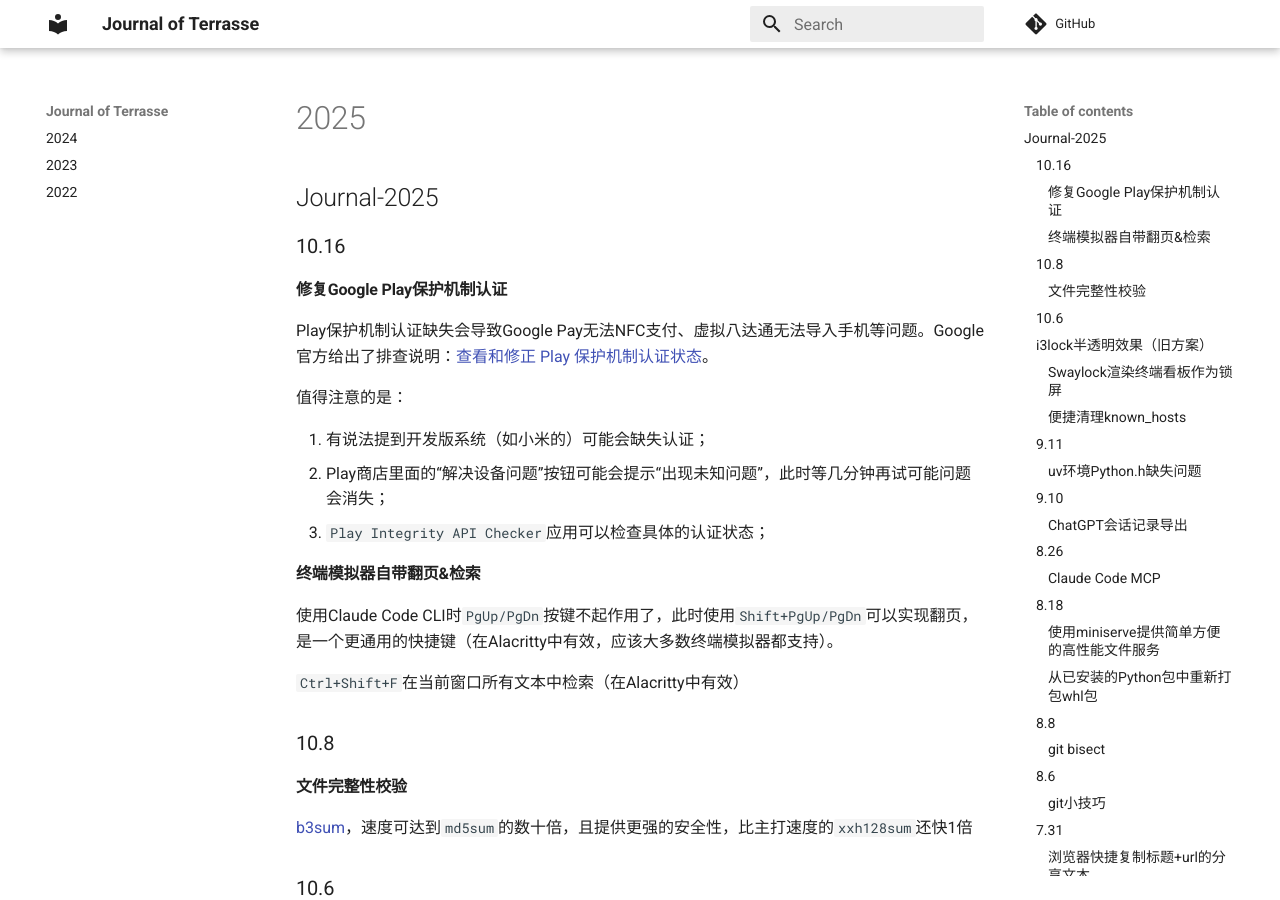
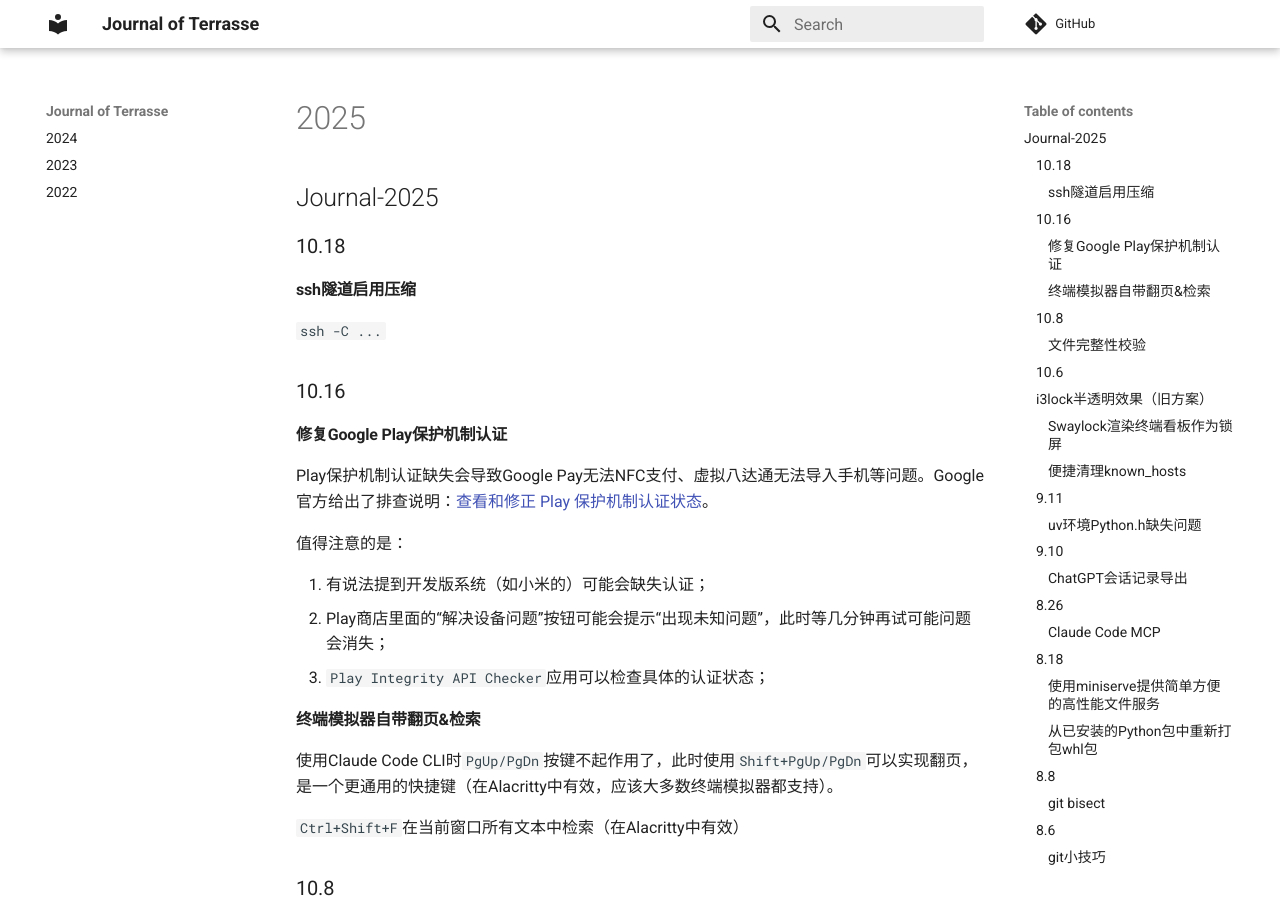
Before and after one commit to Jerry-Terrasse/journal, an MkDocs documentation site: the page built from docs/2025.md, in a window 1280 px wide and 900 px high. Built offline with MkDocs 1.6.1 and Material for MkDocs 9.7.7, drawn with Linux system fonts in a browser that asks for light colours; comment, search, counter and statistics services are not loaded.

Commit message:
update (Sun Oct 19 08:03:34 PM CST 2025)

```diff
--- a/docs/2025.md
+++ b/docs/2025.md
@@ -1,4 +1,10 @@
 ## Journal-2025
+
+### 10.18
+
+#### ssh隧道启用压缩
+
+`ssh -C ...`
 
 ### 10.16
 
```
